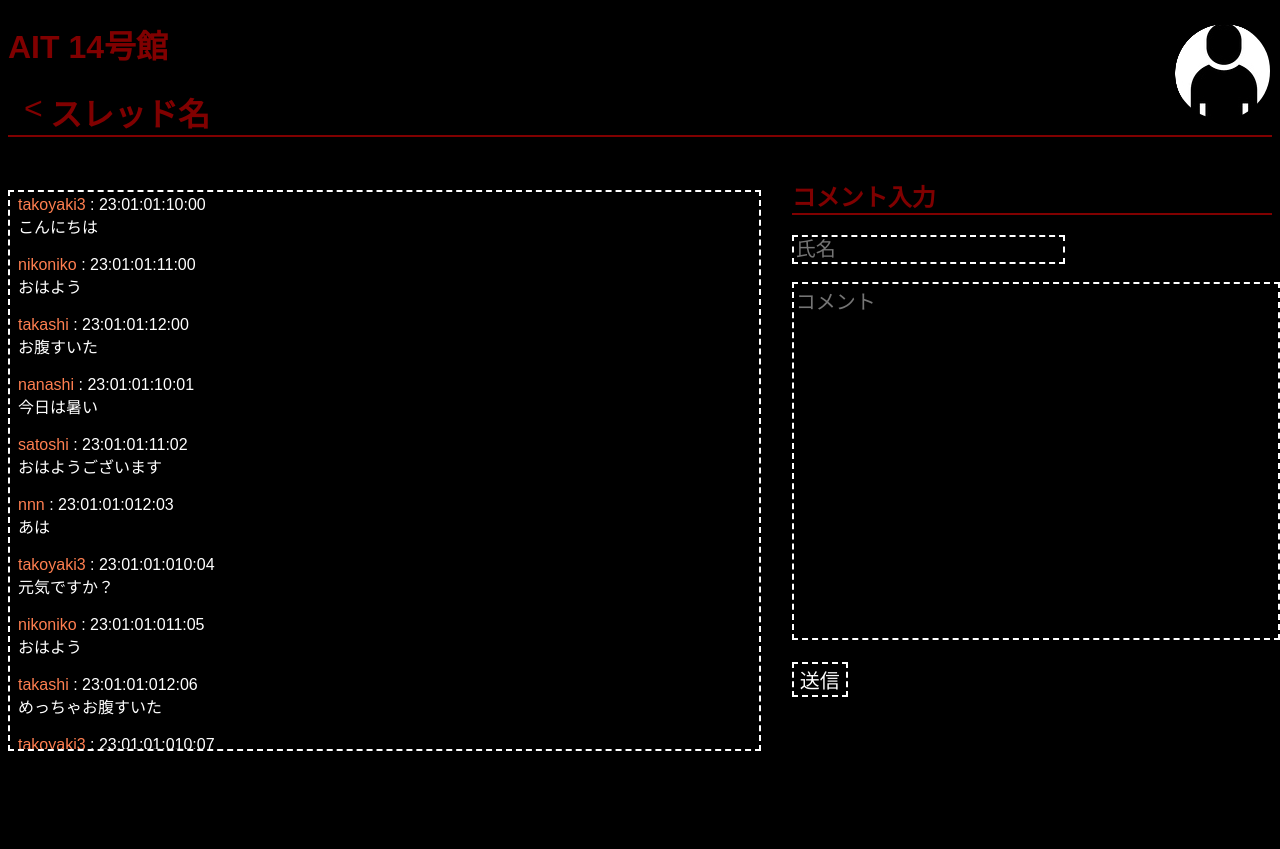
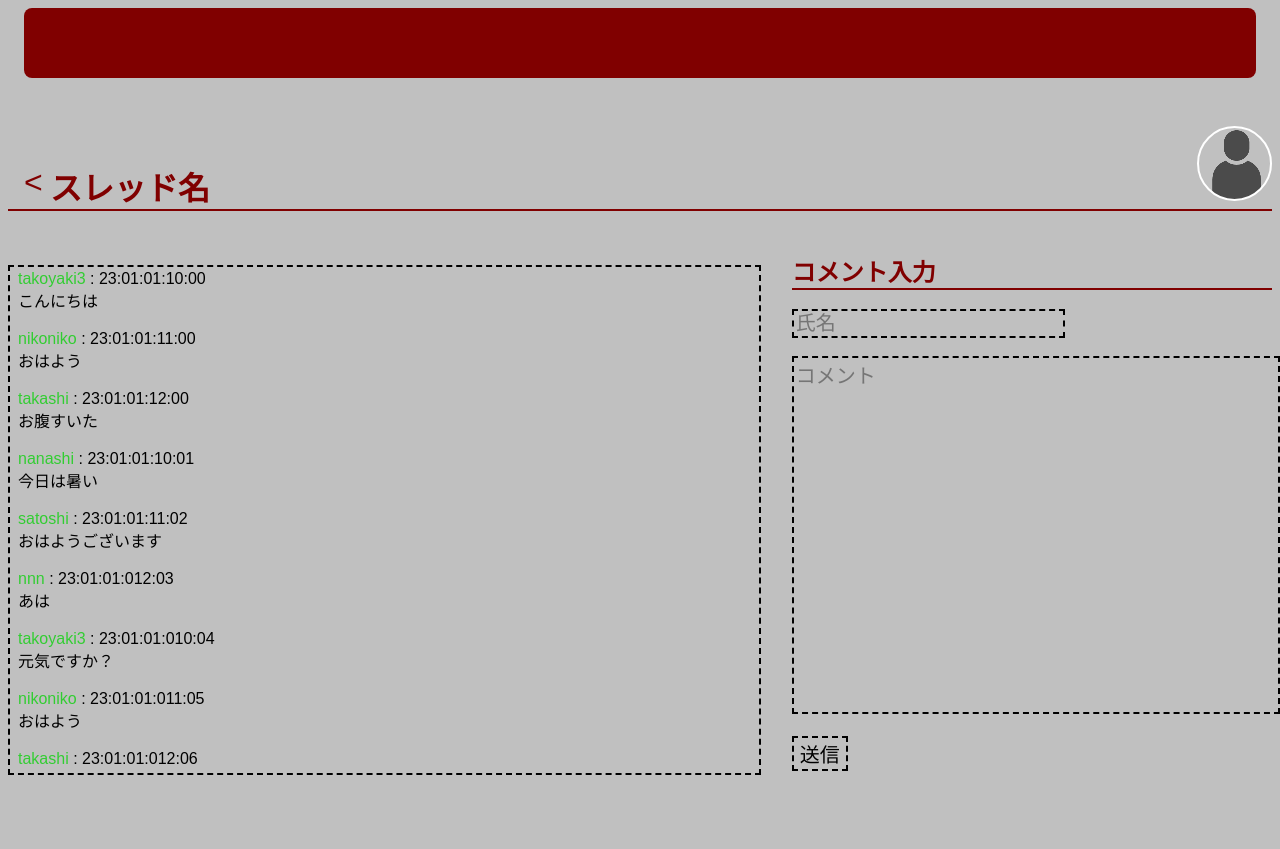
Before and after one commit to 2022AIT-OOP2-G11/ziyuukadai, a Flask app: page /thread in a window 1280 px wide. Shown: the top 849 px of the page. Run offline with Flask 2, Linux system fonts and the light colour scheme.

Commit message:
タイトルのデザイン変えてみました

```diff
--- a/static/index2.css
+++ b/static/index2.css
@@ -1,7 +1,7 @@
 body {
-  background-color: #000;
+  background-color: #c0c0c0;
   font-family: "ヒラギノ角ゴ StdN", "Hiragino Kaku Gothic StdN", sans-serif;
-  color: #800000;
+  color: #c0c0c0;
   /*
   background-color: #111;
   color: #fff;
@@ -15,18 +15,42 @@
     linear-gradient(#111 50%, transparent 50%);
   background-size: 20px 20px;*/
 }
+
+.title {
+  margin: 0 1em 3em;
+  border-radius: 0.5em; /*角丸*/
+  background: #800000; /*背景色*/
+  overflow: hidden;
+}
+
+.title p {
+  margin: 0;
+  font-size: 3em; /*文字サイズ*/
+  color: #fff; /*文字の色*/
+  animation: flowing 10s linear infinite; /*アニメーション*/
+  transform: translateX(100%); /*最初の位置*/
+}
+
+@keyframes flowing {
+  100% {
+    transform: translateX(-100%); /*終了の位置*/
+  }
+}
 h1 {
   color: #800000;
 }
+h5 {
+  color: #c0c0c0;
+}
 .account {
-  border: #000 2px solid; /*境界線の指定*/
+  border: #fff 2px solid; /*境界線の指定*/
   border-radius: 50%;
   display: block;
-  width: 100px;
-  height: 100px;
+  width: 75px;
+  height: 75px;
   box-sizing: border-box;
   background-image: url("../static/icon.png");
-  padding: 15px 15px 15px 15px;
+  padding: 8px 8px 8px 8px;
   text-align: center;
   float: right;
 }
@@ -38,32 +62,32 @@
   display: none;
   padding: 2px;
   color: aliceblue;
-  border-radius: 5px;
+  border-radius: 10px;
   background-color: #800000;
-  width: 100px;
+  width: 150px;
   top: 50px;
   left: 0px;
-  font-size: 12px;
+  font-size: 10px;
   text-align: center;
 }
 
 .comment {
-  color: #fff;
-  background-color: #000;
+  color: #000;
+  background-color: #c0c0c0;
   border: #fff 1px solid; /*境界線の指定*/
-  height: 550px; /* 横幅を550pxに指定 */
+  height: 500px; /* 横幅を550pxに指定 */
   overflow-y: scroll; /* 縦方向にスクロール可能にする */
   padding: 0.2em 0.5em;
   margin: 2em 0;
-  background: #000;
-  box-shadow: 0px 0px 0px 10px #000;
-  border: dashed 2px white;
+  background: #c0c0c0;
+  box-shadow: 0px 0px 0px 10px #c0c0c0;
+  border: dashed 2px #000;
   width: 58%;
   float: left;
 }
 
 span {
-  color: #ff7f50;
+  color: #32cd32;
 }
 
 a.btn {
@@ -107,18 +131,18 @@
 }
 
 input {
-  color: #fff;
-  box-shadow: 0px 0px 0px 5px #000;
-  border: dashed 2px white;
-  background-color: #000;
+  color: #000;
+  box-shadow: 0px 0px 0px 5px #c0c0c0;
+  border: dashed 2px #000;
+  background-color: #c0c0c0;
   font-size: 15pt;
 }
 
 textarea {
-  color: #fff;
-  box-shadow: 0px 0px 0px 5px #000;
-  border: dashed 2px white;
-  background-color: #000;
+  color: #000;
+  box-shadow: 0px 0px 0px 5px #c0c0c0;
+  border: dashed 2px #000;
+  background-color: #c0c0c0;
   width: 100%;
   height: 350px;
   font-size: 15pt;
--- a/templates/thread.html
+++ b/templates/thread.html
@@ -14,11 +14,14 @@
   </head>
   <body>
     <!--ページ上に実際に表示される要素を記述するエリア-->
-    <h1>AIT 14号館
+    <div class="title">
+      <p>ようこそ14号館へ</p>
+    </div>
+    <h5>a
       <a href="#" class="account">
         <span class="word">ログアウト</span>
       </a>
-    </h1>
+      </h5>
     <h1 class="heading">スレッド名
       <a href="" class="btn"><</a>
     </h1>
```
Also changed, not shown: static/icon.png, 1 other file.
